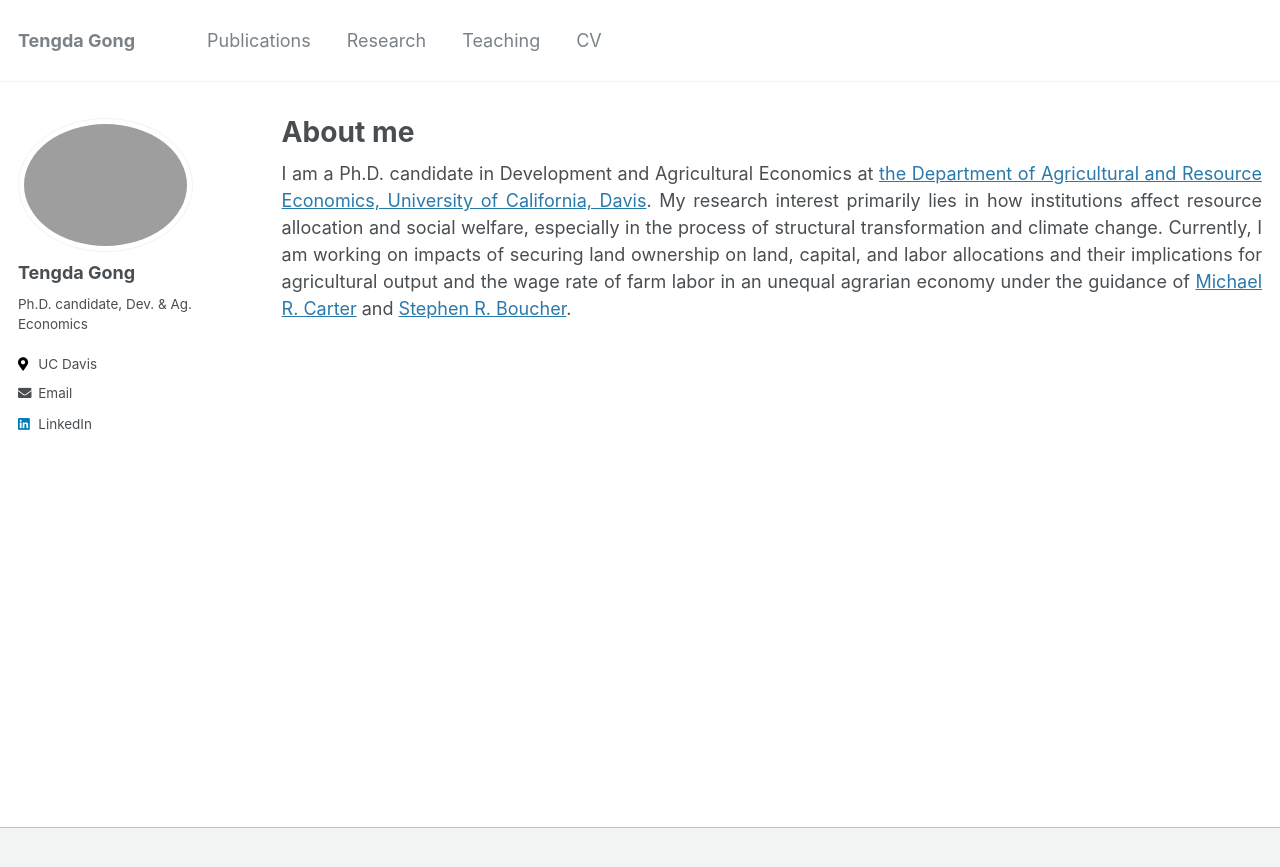
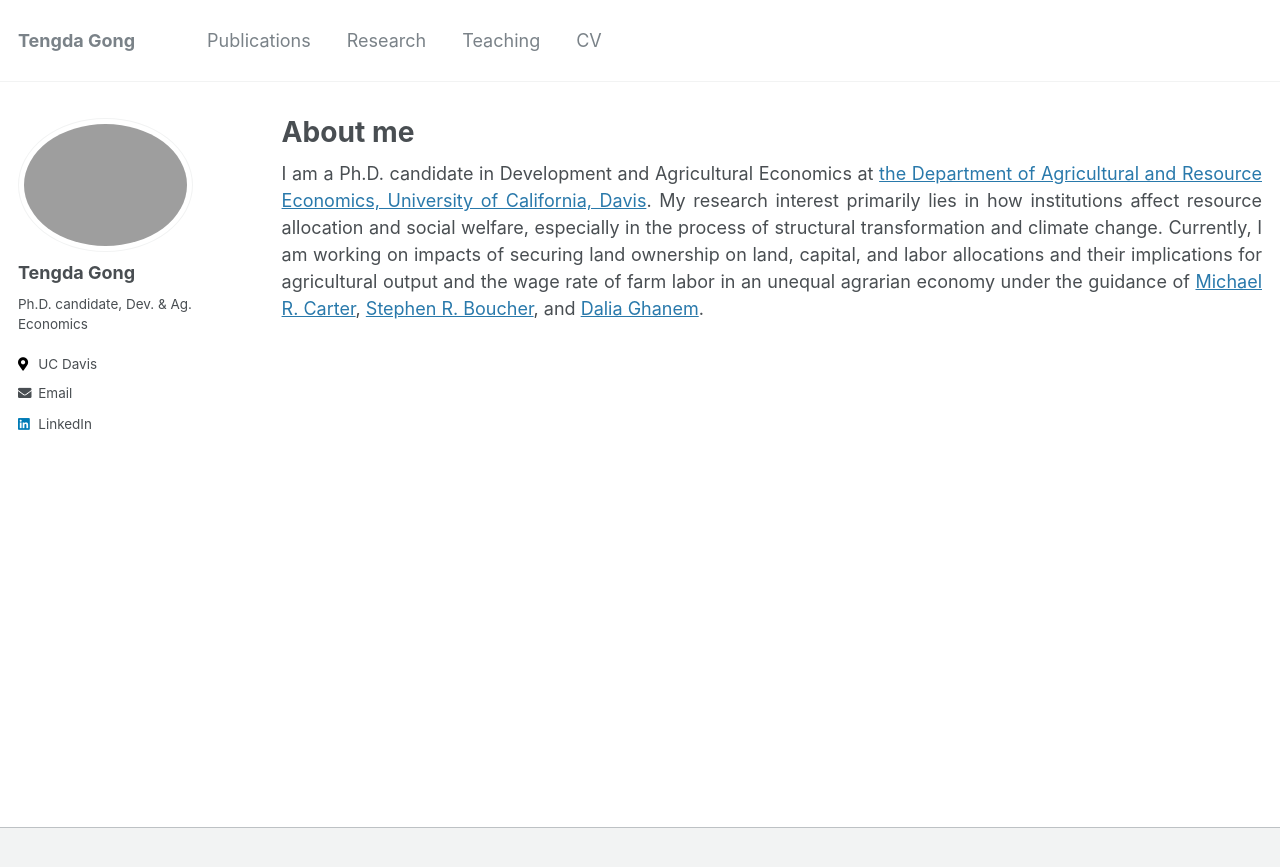
Before and after one commit to tendakung/tendakung.github.io, a Jekyll site: the page built from _pages/about.md, in a window 1280 px wide. Shown: the top 867 px of the page. Built offline with Jekyll 4.4.1, drawn with Linux system fonts in a browser that asks for light colours.

Commit message:
add Dalia

```diff
--- a/_pages/about.md
+++ b/_pages/about.md
@@ -7,5 +7,5 @@ redirect_from:
   - /about.html
 ---
 
-I am a Ph.D. candidate in Development and Agricultural Economics at [the Department of Agricultural and Resource Economics, University of California, Davis](https://are.ucdavis.edu/people/grad-students/phd/tengda-gong/). My research interest primarily lies in how institutions affect resource allocation and social welfare, especially in the process of structural transformation and climate change. Currently, I am working on impacts of securing land ownership on land, capital, and labor allocations and their implications for agricultural output and the wage rate of farm labor in an unequal agrarian economy under the guidance of [Michael R. Carter](https://are.ucdavis.edu/people/faculty/michael-carter/) and [Stephen R. Boucher](https://are.ucdavis.edu/people/faculty/steve-boucher/).
+I am a Ph.D. candidate in Development and Agricultural Economics at [the Department of Agricultural and Resource Economics, University of California, Davis](https://are.ucdavis.edu/people/grad-students/phd/tengda-gong/). My research interest primarily lies in how institutions affect resource allocation and social welfare, especially in the process of structural transformation and climate change. Currently, I am working on impacts of securing land ownership on land, capital, and labor allocations and their implications for agricultural output and the wage rate of farm labor in an unequal agrarian economy under the guidance of [Michael R. Carter](https://are.ucdavis.edu/people/faculty/michael-carter/), [Stephen R. Boucher](https://are.ucdavis.edu/people/faculty/steve-boucher/), and [Dalia Ghanem](https://are.ucdavis.edu/people/faculty/dalia-ghanem/).
 <br>
```
